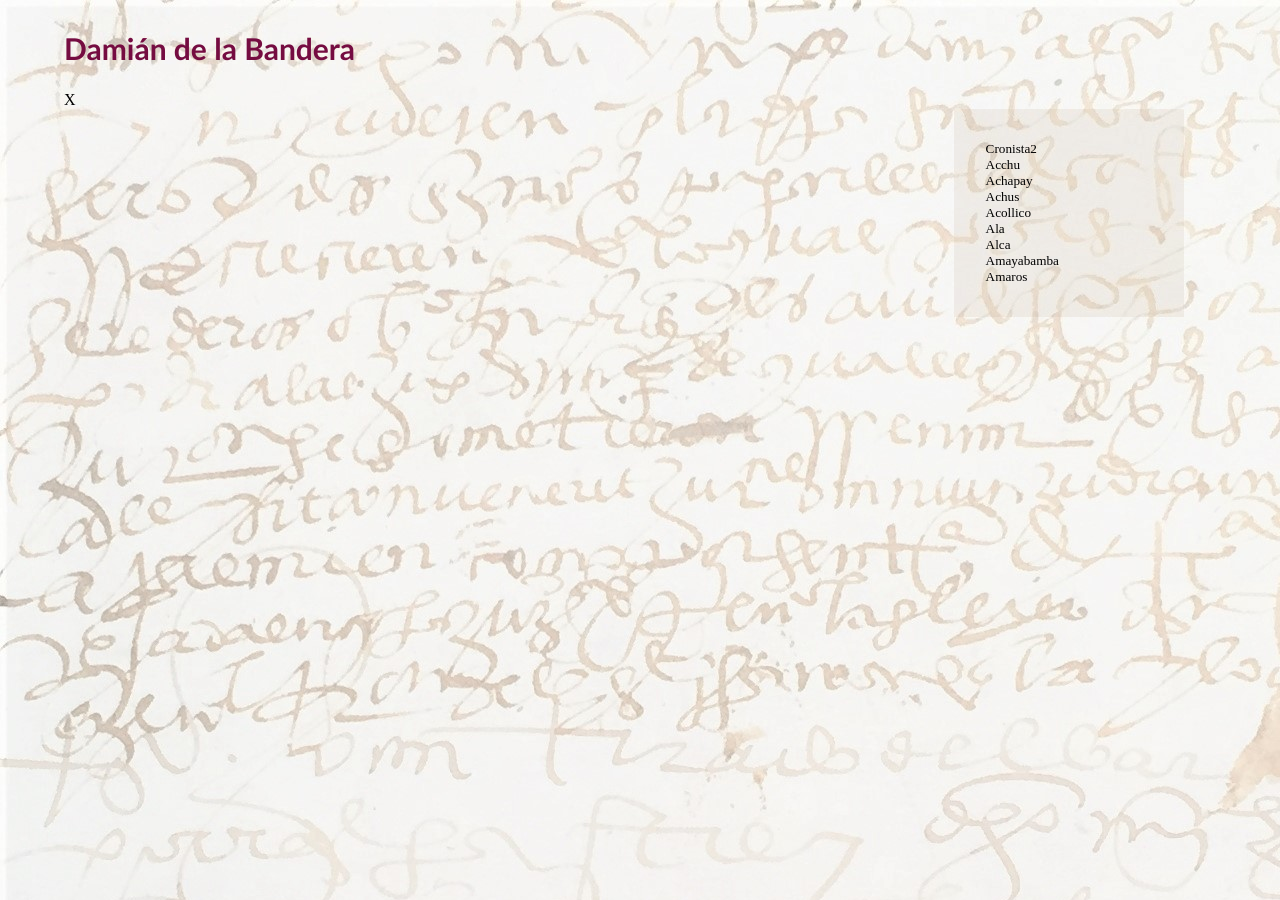
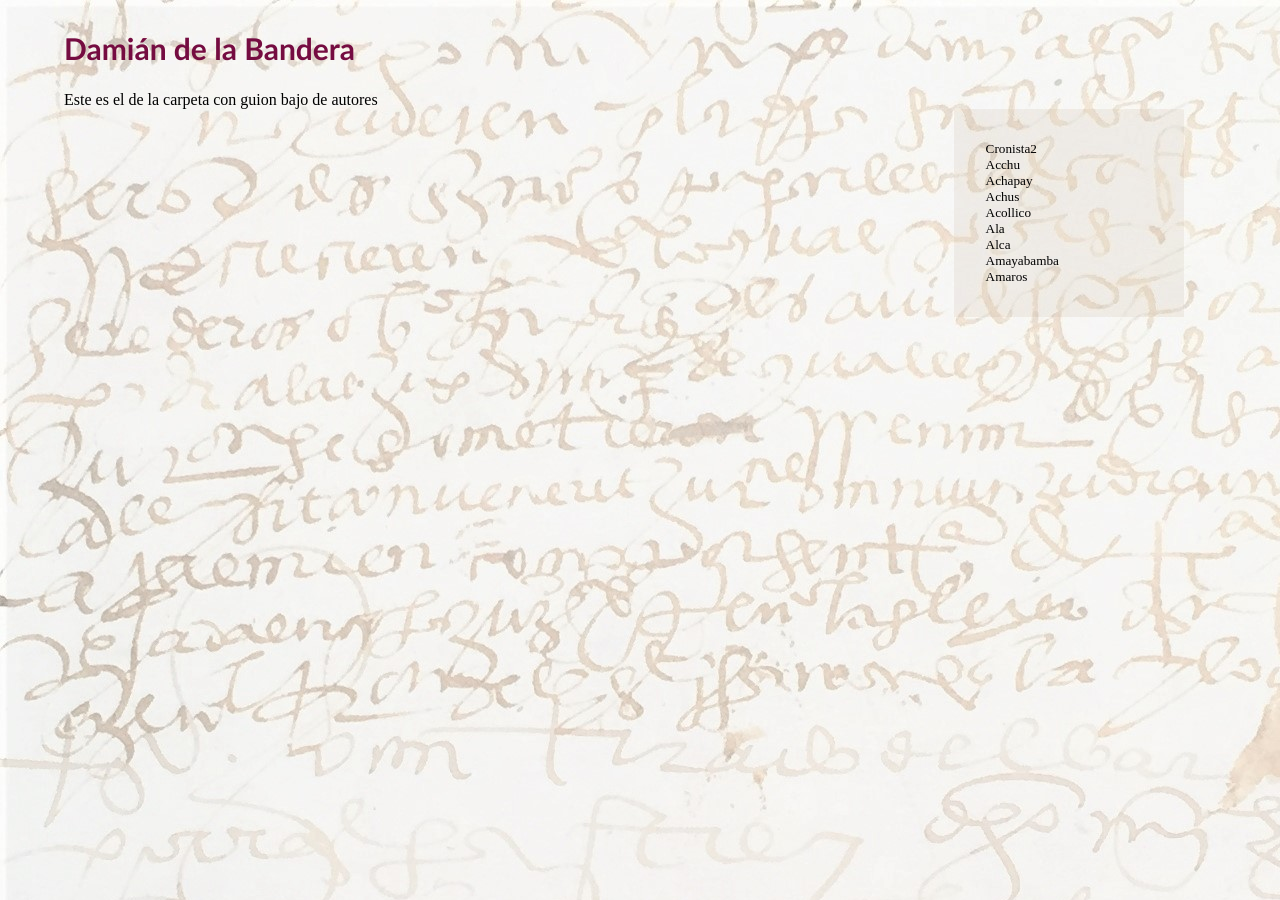
Before and after one commit to glosascroniquenses/glosascroniquenses.github.io, a Jekyll site: the page built from _autores/cronista2.html, in a window 1280 px wide. Built offline with Jekyll 4.4.1, drawn with Linux system fonts in a browser that asks for light colours.

Commit message:
Update cronista2.html

```diff
--- a/_autores/cronista2.html
+++ b/_autores/cronista2.html
@@ -3,4 +3,4 @@ title: Damián de la Bandera
 data: cronista2
 ---
 
-X
+Este es el de la carpeta con guion bajo de autores
```
